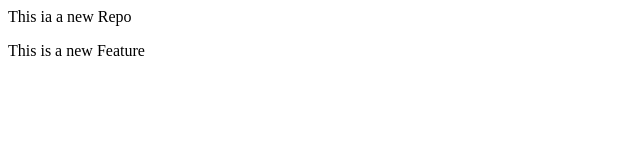
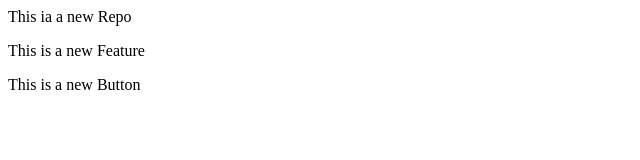
Before and after one commit to Anshulmayanks16/local_repo, a plain HTML site: page index.html in a window 1280 px wide. Shown: the whole page, without its empty margins (0-640 px from the left). Drawn offline with Linux system fonts and the light colour scheme.

Commit message:
Add Feture

```diff
--- a/index.html
+++ b/index.html
@@ -1,2 +1,3 @@
 <p>This ia a new Repo</p>
 <p>This is a new Feature</p>
+<p>This is a new Button</p>
```
